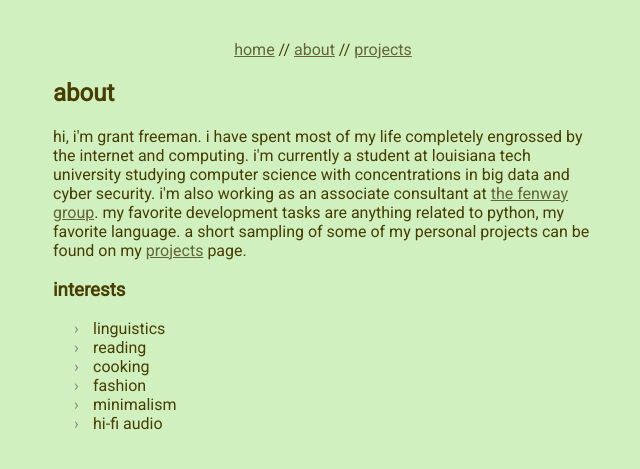
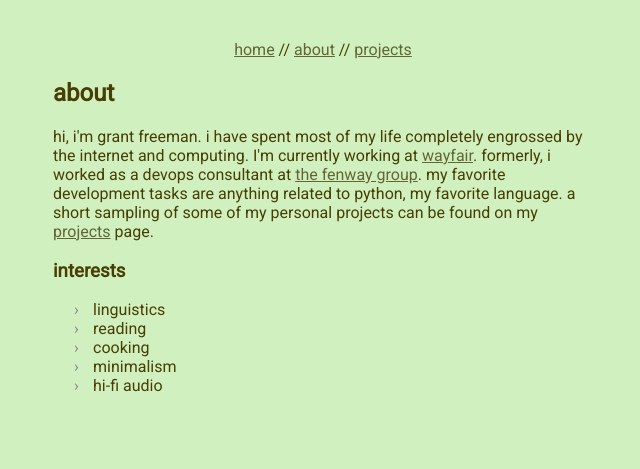
Before and after one commit to grant-freeman/website, a Flask app: page /about in a window 1280 px wide. Shown: the top 469 px of the page, without its empty margins (317-957 px from the left). Run offline with Flask 2, Linux system fonts and the light colour scheme.

Commit message:
bio updates

```diff
--- a/templates/about.html
+++ b/templates/about.html
@@ -2,9 +2,8 @@
 {% block content %}
 <h2>about</h2>
 <p>hi, i'm grant freeman. i have spent most of my life completely
-engrossed by the internet and computing. i'm currently a student at louisiana
-tech university studying computer science with concentrations in big data
-and cyber security. i'm also working as an associate consultant at
+engrossed by the internet and computing. I'm currently working at
+<a class="link" href="https://www.wayfair.com">wayfair</a>. formerly, i worked as a devops consultant at
 <a class="link" href="https://fenwaygroup.com/">the fenway group</a>. my
 favorite development tasks are anything related to python, my favorite language.
  a short sampling of some of my personal projects can be found on my
@@ -15,7 +14,6 @@ favorite development tasks are anything related to python, my favorite language.
   <li>linguistics</li>
   <li>reading</li>
   <li>cooking</li>
-  <li>fashion</li>
   <li>minimalism</li>
   <li>hi-fi audio</li>
 </ul>
--- a/templates/index.html
+++ b/templates/index.html
@@ -1,7 +1,7 @@
 {% extends "base.html" %}
 {% block content %}
 <h2>home</h2>
-<p>hi, welcome to grantfreeman.com. this is where i keep my projects and interests organized.</p>
+<p>hi, welcome to grantfreeman.net. this is where i keep my projects and interests organized.</p>
 <h3>links</h3>
 <ul>
   <li>
```
